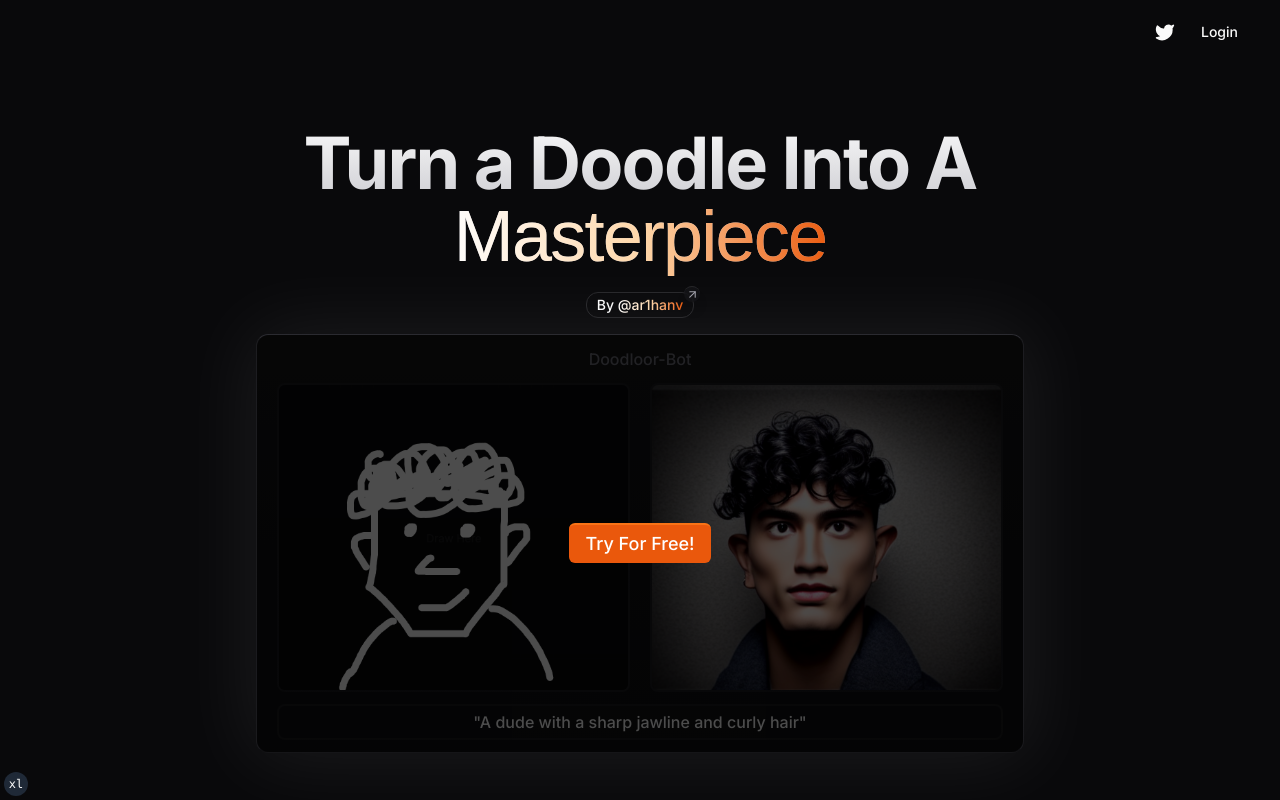
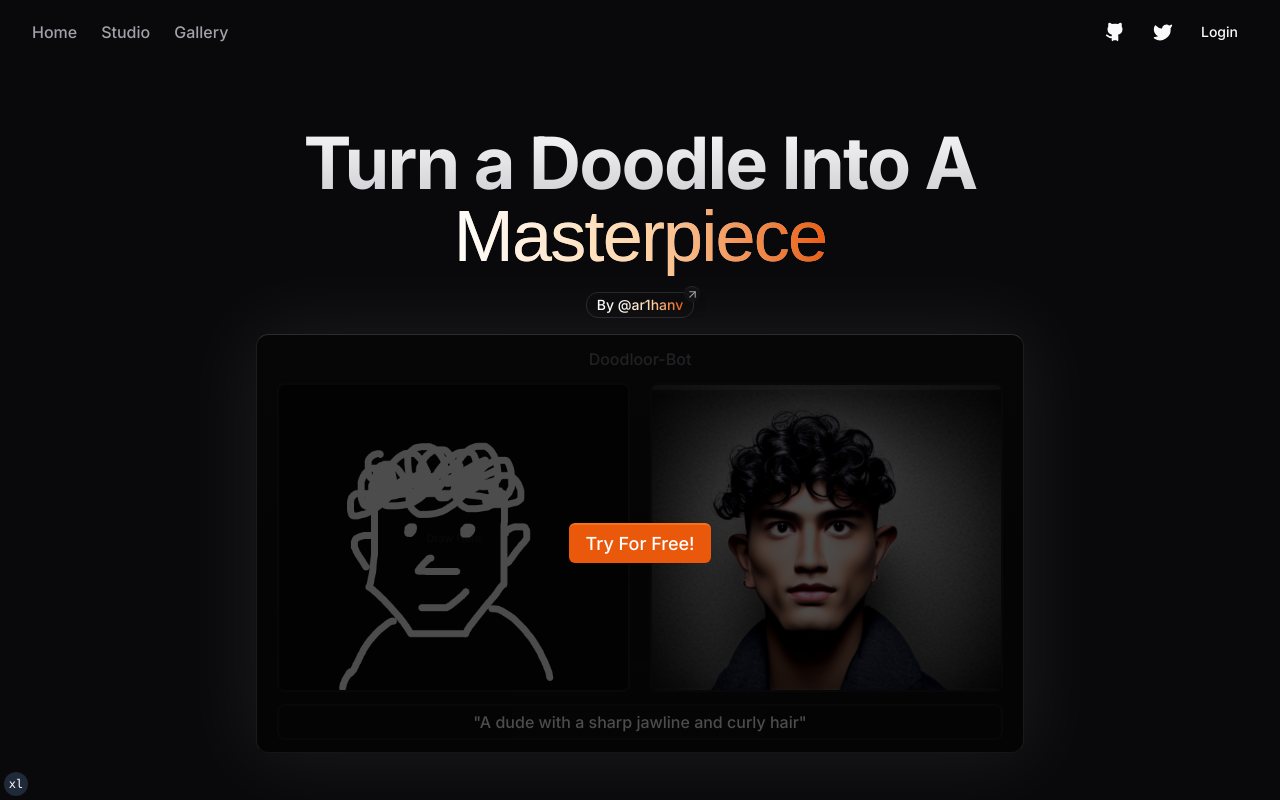
Before and after one commit to arihanv/doodloor, a Next.js app: page / in a window 1280 px wide. Built offline with nearby package versions, Linux system fonts and the light colour scheme; no server answers; a web font is replaced by a local one.

Commit message:
feat: add gallery page and refactor tilt card

```diff
--- /dev/null
+++ b/app/gallery/page.tsx
@@ -0,0 +1,35 @@
+import React from 'react'
+import supabase from '../api/supabaseServer'
+import ReactParallaxTilt from 'react-parallax-tilt'
+import Image from 'next/image'
+import TiltCard from '@/components/tilt-card'
+type Props = {}
+
+const revalidate = 0
+
+type GalleryRow = {
+    id: number
+    prompt: string
+    user_name: string
+    created_at: string
+    image_url: string
+}
+
+export default async function Gallery({}: Props) {
+const { data, error } = await supabase.from('gallery').select('*');
+const galleryData: GalleryRow[] | null = data || null;
+  return (
+    <section className="container grid max-h-screen gap-6 pb-8 pt-6">
+      <div className="grid grid-cols-4 flex-col gap-4">{
+        galleryData?.map((row: GalleryRow) => {
+            return (
+                <div>
+               <TiltCard scale={1} user_name={row.user_name} image_url={row.image_url}  prompt={row.prompt}/>
+               </div>
+            )
+        }
+        )
+    }</div>
+    </section>
+  )
+}
--- /dev/null
+++ b/components/main-nav.tsx
@@ -0,0 +1,35 @@
+import * as React from "react"
+import Link from "next/link"
+
+import { NavItem } from "@/types/nav"
+import { cn } from "@/lib/utils"
+
+interface MainNavProps {
+  items?: NavItem[]
+}
+
+export function MainNav({ items }: MainNavProps) {
+  return (
+    <div className="flex gap-6 md:gap-10">
+      {items?.length ? (
+        <nav className="flex gap-6">
+          {items?.map(
+            (item, index) =>
+              item.href && (
+                <Link
+                  key={index}
+                  href={item.href}
+                  className={cn(
+                    "flex items-center font-medium text-muted-foreground",
+                    item.disabled && "cursor-not-allowed opacity-80"
+                  )}
+                >
+                  {item.title}
+                </Link>
+              )
+          )}
+        </nav>
+      ) : null}
+    </div>
+  )
+}
--- a/components/site-header.tsx
+++ b/components/site-header.tsx
@@ -1,16 +1,20 @@
 import Link from "next/link"
-import { Twitter } from "lucide-react"
+import { Github, Twitter } from "lucide-react"
 
 import { siteConfig } from "@/config/site"
+
 import AccountMenu from "./account-menu"
+import { MainNav } from "./main-nav"
+import { buttonVariants } from "./ui/button"
 
 export function SiteHeader() {
   return (
     <header className="sticky top-0 z-40 w-full bg-background">
       <div className="container flex h-16 items-center space-x-4 sm:justify-between sm:space-x-0">
+        <MainNav items={siteConfig.mainNav} />
         <div className="flex flex-1 items-center justify-end space-x-4">
-          <nav className="flex items-center space-x-4">
-            {/* <Link
+          <nav className="flex items-center space-x-2">
+            <Link
               href={siteConfig.links.github}
               target="_blank"
               rel="noreferrer"
@@ -21,17 +25,19 @@ export function SiteHeader() {
                   variant: "ghost",
                 })}
               >
-                <Icons.gitHub className="h-5 w-5" />
+                <Github className="size-5 fill-current" />
                 <span className="sr-only">GitHub</span>
               </div>
-            </Link> */}
+            </Link>
             <Link
               href={siteConfig.links.twitter}
               target="_blank"
               rel="noreferrer"
             >
-              <div className="transition-transform duration-300 ease-in-out hover:rotate-[25deg]">
-                <Twitter className="size-5 fill-current" />
+              <div
+                className={buttonVariants({ size: "icon", variant: "ghost" })}
+              >
+                <Twitter className="size-5 fill-current transition-transform duration-300 ease-in-out hover:rotate-[25deg]" />
                 <span className="sr-only">Twitter</span>
               </div>
             </Link>
--- a/config/site.ts
+++ b/config/site.ts
@@ -1,18 +1,25 @@
 export type SiteConfig = typeof siteConfig
 
 export const siteConfig = {
-  name: "Next.js",
+  name: "Doodloor",
   description:
-    "Beautifully designed components built with Radix UI and Tailwind CSS.",
+    "Turn your doodles into masterpieces with AI Image Generation.",
   mainNav: [
     {
       title: "Home",
       href: "/",
     },
+    {
+      title: "Studio",
+      href: "/studio",
+    },
+    {
+      title: "Gallery",
+      href: "/gallery",
+    },
   ],
   links: {
-    twitter: "https://twitter.com/shadcn",
-    github: "https://github.com/shadcn/ui",
-    docs: "https://ui.shadcn.com",
+    twitter: "https://twitter.com/ar1hanv",
+    github: "https://github.com/arihanv/doodloor",
   },
 }
--- a/next.config.mjs
+++ b/next.config.mjs
@@ -2,7 +2,7 @@
 const nextConfig = {
   reactStrictMode: true,
   images: {
-    domains: ['lh3.googleusercontent.com'],
+    domains: ['lh3.googleusercontent.com', process.env.SUPABASE_IMAGE_HOST],
   },
   experimental: {
     serverActions: true,
```
Also changed, not shown: components/art-saver.tsx (+2 -23 lines), components/tilt-card.tsx (added, +50 -0 lines).
